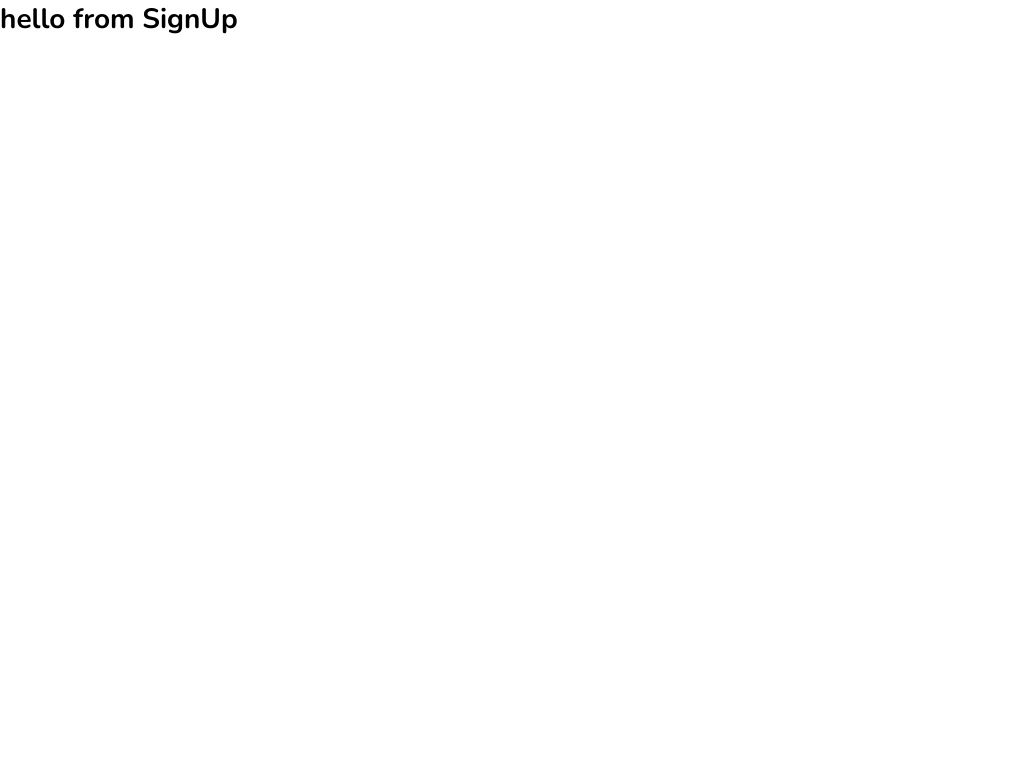
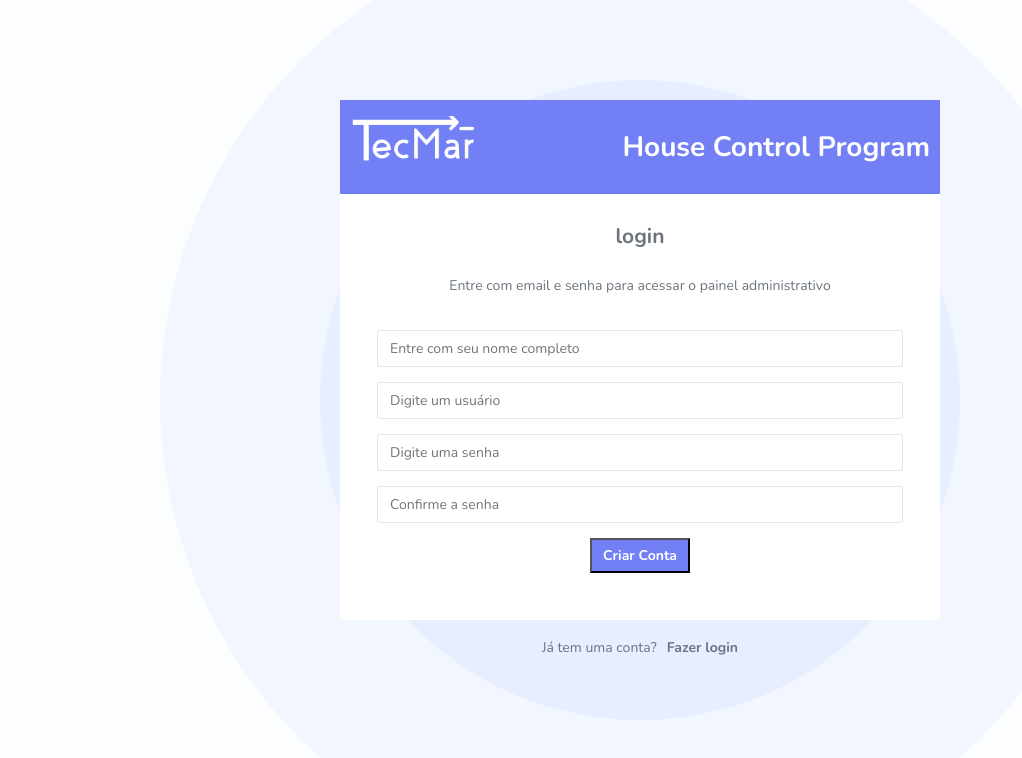
Before and after one commit to rodgomesc/house-control-program-front-end, a React (Create React App) app: page /register in a window 1280 px wide. Shown: the top 758 px of the page, without its empty margins (0-1022 px from the left). Built offline with nearby package versions, Linux system fonts and the light colour scheme; the HTML template or start-up script is replaced by a standard one.

Commit message:
feat(signup) added signup page

```diff
--- a/src/pages/SignUp/index.js
+++ b/src/pages/SignUp/index.js
@@ -1,11 +1,44 @@
 import React from 'react';
-
-// import { Container } from './styles';
+import { Link } from 'react-router-dom';
+import logo from '../../assets/images/tecmar.png';
+import history from '../../services/history';
+import {
+  Container,
+  SignUpHeader,
+  Wrapper,
+  BgImage,
+  SignUpContent
+} from './styles';
 
 export default function SignUp() {
+  function handleLogin() {
+    history.push('/dashboard');
+  }
   return (
-    <div>
-      <h1>hello from SignUp</h1>
-    </div>
+    <BgImage>
+      <Container>
+        <Wrapper>
+          <SignUpHeader>
+            <img src={logo} height="48" alt="logo" />
+            <h1>House Control Program</h1>
+          </SignUpHeader>
+          <SignUpContent>
+            <h2>login</h2>
+            <p>Entre com email e senha para acessar o painel administrativo</p>
+            <input placeholder="Entre com seu nome completo" type="text" />
+            <input placeholder="Digite um usuário" type="text" />
+            <input placeholder="Digite uma senha" type="password" />
+            <input placeholder="Confirme a senha" type="password" />
+            <button onClick={handleLogin}>Criar Conta</button>
+          </SignUpContent>
+        </Wrapper>
+        <p>
+          Já tem uma conta?
+          <strong>
+            <Link to="/">Fazer login</Link>
+          </strong>
+        </p>
+      </Container>
+    </BgImage>
   );
 }
--- a/src/pages/SignUp/styles.js
+++ b/src/pages/SignUp/styles.js
@@ -0,0 +1,92 @@
+import styled from 'styled-components';
+import theme from '../../styles/theme';
+import bgLight from '../../assets/images/bg-pattern-light.svg';
+
+export const Container = styled.div`
+  max-width: 600px;
+  margin: 0 auto;
+  height: 100%;
+
+  display: flex;
+  flex-direction: column;
+
+  p {
+    align-self: center;
+    margin-top: 18px;
+    color: ${theme.text};
+
+    strong {
+      margin-left: 10px;
+      font-weight: 700;
+
+      a {
+        color: ${theme.text};
+      }
+    }
+  }
+`;
+
+export const Wrapper = styled.div`
+  margin-top: 100px;
+  border-radius: 4px;
+  background: white;
+  min-width: 470px;
+  height: 520px;
+`;
+
+export const SignUpHeader = styled.div`
+  background: ${theme.primary};
+  height: 94px;
+  display: flex;
+  justify-content: space-between;
+  align-items: center;
+  color: #fff;
+  padding: 0 10px;
+
+  img {
+    margin-top: -15px;
+  }
+`;
+
+export const BgImage = styled.div`
+  background: url(${bgLight}) no-repeat center center fixed;
+  background-size: cover;
+  height: 100%;
+  overflow: hidden;
+`;
+
+export const SignUpContent = styled.div`
+  background: #fff;
+  display: flex;
+  margin: 28px 37px;
+  flex-direction: column;
+
+  h2 {
+    align-self: center;
+    margin-bottom: 8px;
+    color: ${theme.text};
+  }
+  p {
+    align-self: center;
+    margin-bottom: 35px;
+    color: ${theme.text};
+  }
+  input {
+    margin-bottom: 15px;
+    height: 37px;
+    padding-left: 12px;
+    border-radius: 3px;
+    outline: 0;
+    border: solid 1px rgba(0, 0, 0, 0.1);
+    color: ${theme.text};
+  }
+  button {
+    margin-bottom: 4px;
+    background: ${theme.primary};
+    height: 35px;
+    width: 100px;
+    color: #fff;
+    align-self: center;
+    font-weight: 700;
+  }
+`;
```
